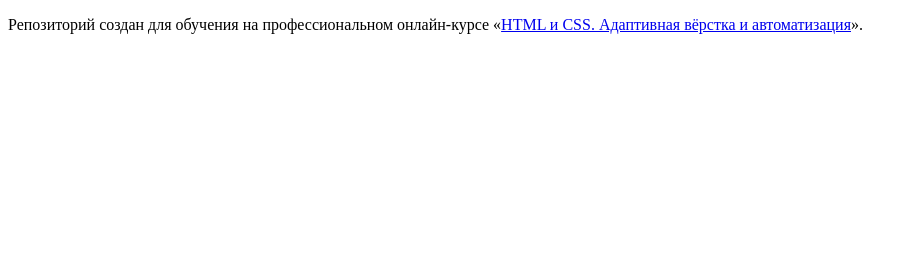
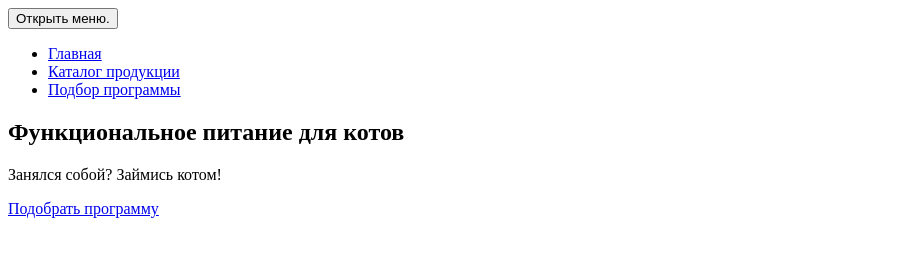
Before and after one commit to EdwardWhelan/1836225-cat-energy-24, a website: page source/index.html in a window 1280 px wide. Shown: the whole page, without its empty margins (0-913 px from the left). Drawn offline with Linux system fonts and the light colour scheme.

Commit message:
init: start index

```diff
--- a/source/index.html
+++ b/source/index.html
@@ -1,12 +1,56 @@
 <!DOCTYPE html>
-<html lang="ru">
+<html class="page" lang="ru">
   <head>
     <meta charset="utf-8">
     <title>HTML Academy: Кэт энерджи</title>
   </head>
-  <body>
-
-    <p>Репозиторий создан для обучения на профессиональном онлайн‑курсе «<a href="https://htmlacademy.ru/intensive/adaptive">HTML и CSS. Адаптивная вёрстка и автоматизация</a>».</p>
-
+  <body class="page__body">
+  <header class="page-header">
+    <a class="page-header__logo">
+      <!-- Импортировать и вставить дома лого -->
+    </a>
+    <a class="page-header__second-logo">
+      <!-- Иморптировать повторяющееся лого -->
+    </a>
+    <nav class="main-nav">
+      <button class="main-nav__toggle" type="button">
+        <span class="visually-hidden">Открыть меню.</span>
+      </button>
+      <div class="main-nav__wrapper">
+        <ul class="main-nav__list">
+          <li class="main-nav__item main-nav__item--current">
+            <a href="#">
+              Главная
+            </a>
+          </li>
+          <li class="main-nav__item">
+            <a href="catalog.html">
+              Каталог продукции
+            </a>
+          </li>
+          <li class="main-nav__item">
+            <a href="form.html">
+              Подбор программы
+            </a>
+          </li>
+        </ul>
+      </div>
+    </nav>
+  </header>
+  <main class="page-main">
+    <section class="promo">
+      <div class="promo-wrapper">
+        <h1 class="promo-wrapper__title">
+          Функциональное питание для котов
+        </h1>
+        <p class="promo-wrapper__text">
+          Занялся собой? Займись котом!
+        </p>
+        <a class="promo-form" href="form.html">
+          Подобрать программу
+        </a>
+      </div>
+    </section>
+  </main>
   </body>
 </html>
```
